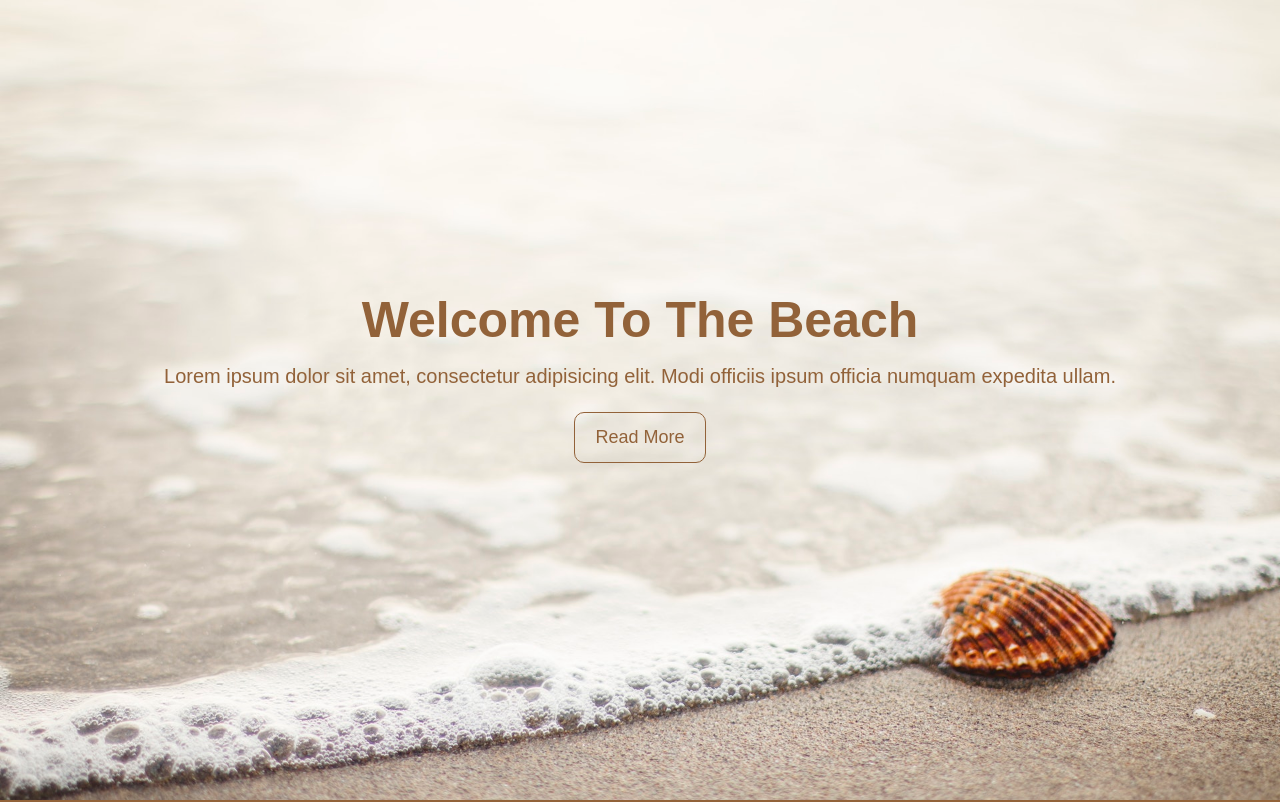
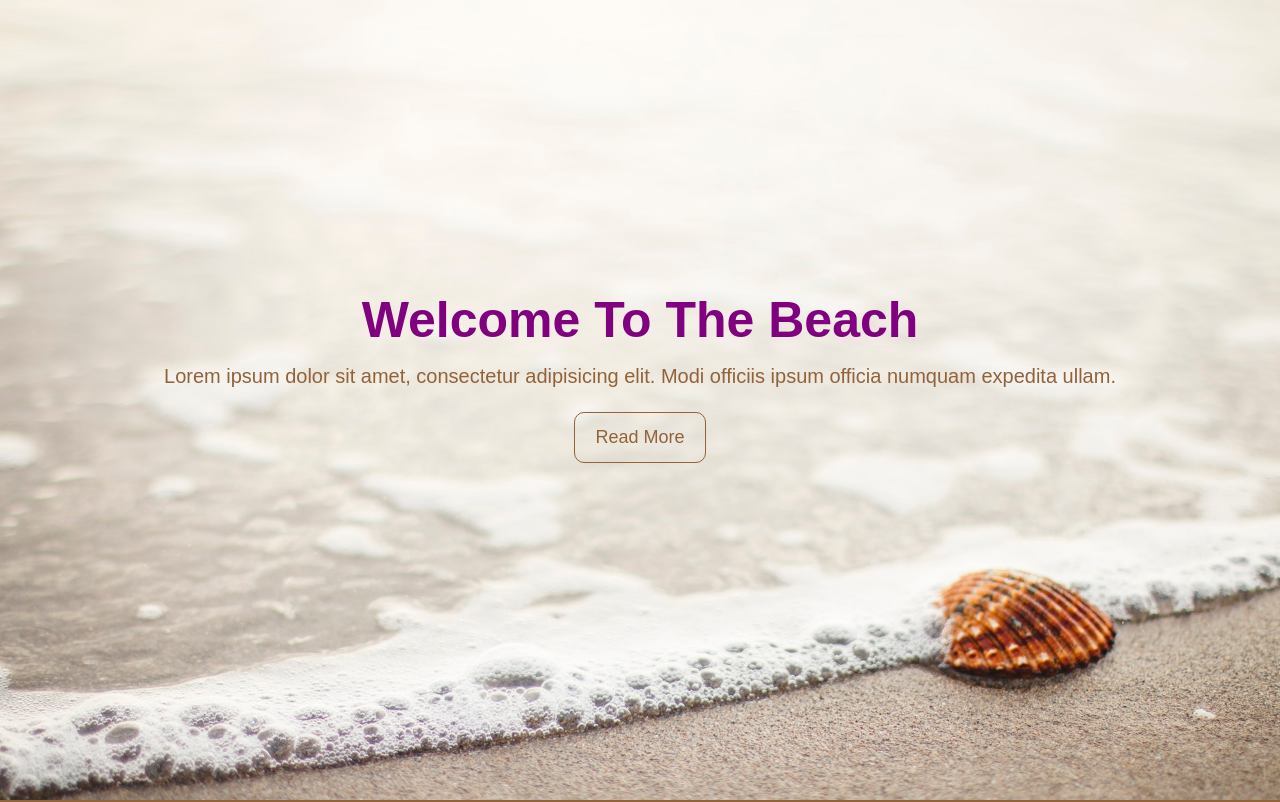
Before and after one commit to OyedotunQudus/Beachfont, a plain HTML site: page index.html in a window 1280 px wide. Shown: the top 802 px of the page. Drawn offline with Linux system fonts and the light colour scheme.

Commit message:
Update styles.css

```diff
--- a/css/styles.css
+++ b/css/styles.css
@@ -18,7 +18,7 @@
 }
 
 h1 {
-    color: #926239;
+    color: purple;
     font-size: 50px;
     font-family: Arial, Helvetica, sans-serif;
     /* text-align: center; */
```
